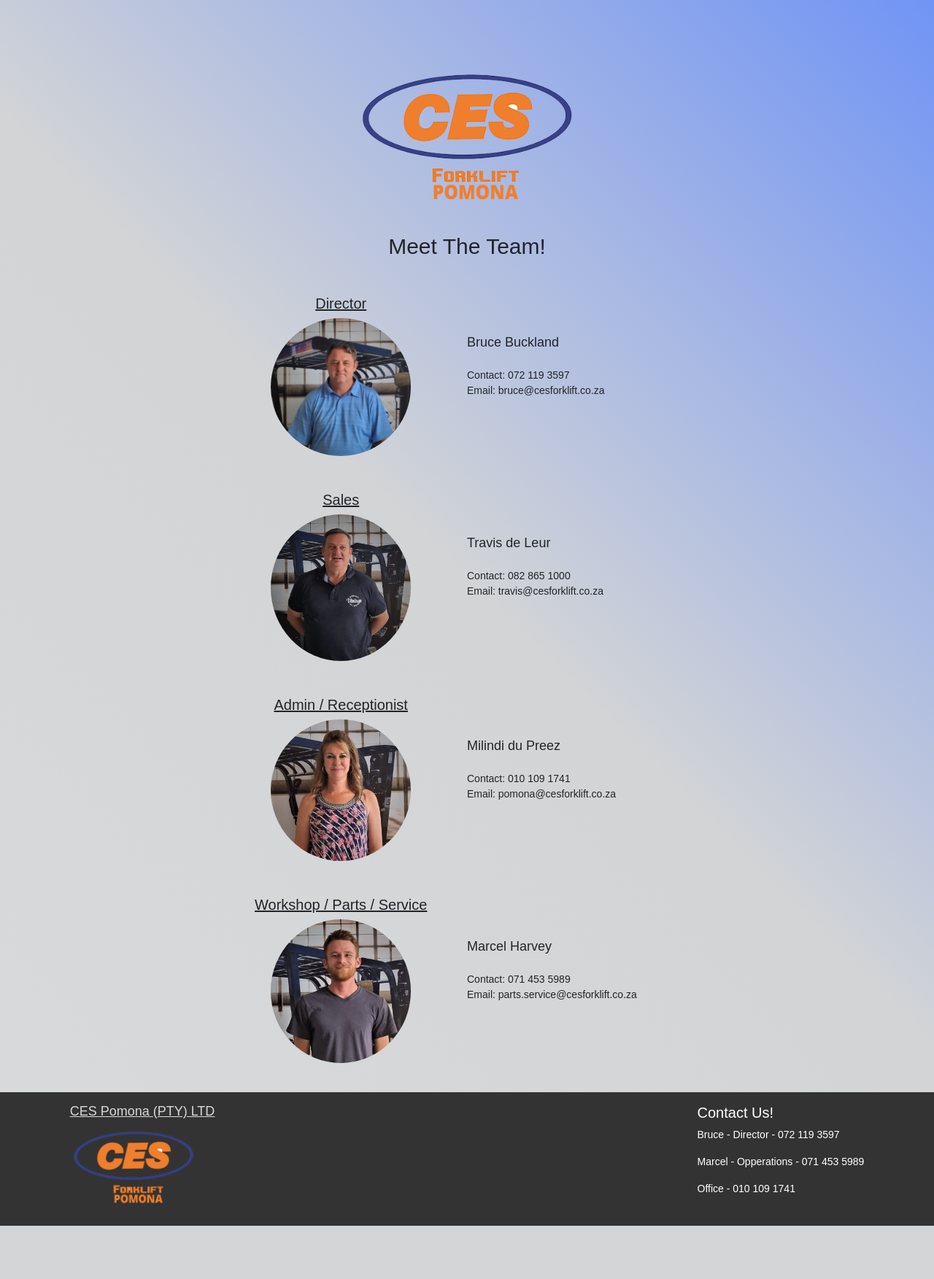
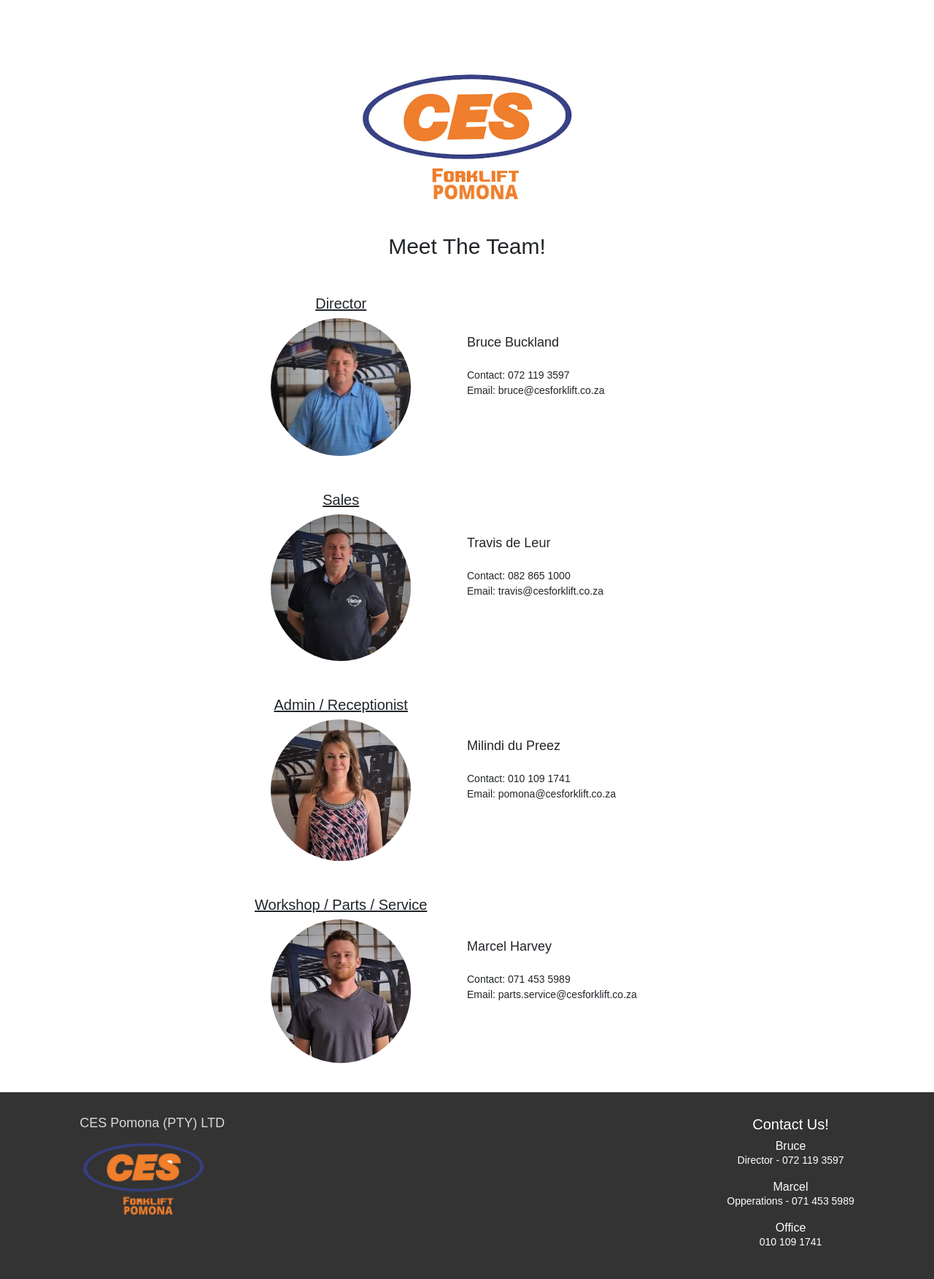
Before and after one commit to Marcel-harvey/CES-Website, a Flask app: page /Team in a window 1280 px wide. Shown: the part 98-1851 px from the top of the page at 73% size. Before the commit the page ends 1778 px from the top, so only its background shows below. Run offline with Flask 2, Linux system fonts and the light colour scheme; some libraries are stand-ins or nearby versions.

Commit message:
Updated footer section

```diff
--- a/website/static/css/Styles.css
+++ b/website/static/css/Styles.css
@@ -8,7 +8,7 @@
 /* Hide all the overflow (for mobile navbar) */
 body {
     overflow-x: hidden;
-    background-image: linear-gradient(45deg, rgba(217, 218, 219, 1), rgba(210, 212, 214), rgba(106, 144, 247, 1));
+    background-color: var(--bgColor);
 }
 
 h3 {
@@ -24,7 +24,10 @@
 :root {
     --spacing: 5em;
     --spacingMail: 1em;
+    --bgColor: #e0dfde;
+    --footerColor: #333333;
 }
+
 
 
 /* Base page styling */
@@ -47,7 +50,17 @@
     color: white !important;
 }
 
+
+
 /* Footer Section */
+.footer{
+    background-color: var(--footerColor);
+    color: rgb(217, 217, 217);
+    height: 100%;
+    width: 100%;
+    padding-bottom: 3vh;
+}
+
 .footer_container {
     padding-top: var(--spacingMail);
 }
@@ -72,6 +85,7 @@
     flex-basis: 90%;
     margin: auto;
     justify-content: space-evenly;
+    padding-top: var(--spacingMail);
 }
 
 .map_container {
@@ -82,6 +96,10 @@
     color: white;
 }
 
+#footer_contact h5 {
+    text-align: center;
+}
+
 #footer_contact ul{
     list-style-type: none;
 }
@@ -90,20 +108,14 @@
     color: white;
 }
 
+#footer_contact p {
+    text-align: center;
+}
 
-
-
-
-
-
-
-
-
-
-
-
-
-
+#footer_contact h6 {
+    margin-bottom: 0;
+    text-align: center;
+}
 
 
 
@@ -114,7 +126,7 @@
 
 .background {
     background-image: linear-gradient(rgba(0,0,0,0.2), rgba(0,0,0,0)),
-    url(/static/Images/Site/Homescreen.jpg);
+    url(/static/Images/Site/Homescreen-No-logo.jpg);
     background-position: center top;
     background-repeat: no-repeat;
     background-size: cover;
@@ -319,96 +331,6 @@
 }
 
 
-/*  Footer section  */
-.footer {
-    background-color: rgb(51, 51, 51);
-    color: rgb(217, 217, 217);
-    height: 100%;
-    width: 100%;
-    padding-bottom: 3vh;
-}
-
-.footerRow {
-    display: flex;
-    margin-bottom: 1vh;
-    align-items: center;
-    justify-content: center;
-}
-
-.footerCol {
-    flex-direction: row;
-    width: 25%;
-}
-
-@media(max-width: 35em) {
-    .footerRow {
-        flex-direction: column;
-        align-items: center;
-    }
-
-    .footerLogo {
-        display: block;
-        margin: auto;
-    }
-
-    .footerContainer {
-        text-align: center;
-    }
-}
-
-.footerCol span {
-    font-size: 12px;
-    text-decoration: none;
-    font-style: italic;
-}
-
-.footerLogo {
-    width: auto;
-    height: 15vh;
-}
-
-.footer h4 {
-    text-decoration: underline;
-}
-
-.footerContainer {
-    width: 90%;
-    margin: auto;
-}
-
-.footerContainer h5 {
-    font-size: 16px;
-    font-weight: 650;
-    margin-bottom: 2vh;
-}
-
-.footerContainer li {
-    list-style: circle;
-    margin-left: 2vw;
-}
-
-.footerContainer a {
-    text-decoration: none;
-    color: rgb(217, 217, 217);
-}
-
-.footerContainer a:hover {
-    color: rgb(0, 5, 102);
-    text-decoration: underline;
-    transition: 0.2s;
-}
-
-.colContainer {
-    margin-top: 6vh;
-}
-
-.colContainer ul li {
-    list-style: none;
-}
-
-.col ul li {
-    list-style: none;
-}
 
 
 /*  Team Page   */
--- a/website/templates/base.html
+++ b/website/templates/base.html
@@ -87,15 +87,18 @@
                         <h5>Contact Us!</h5>
                         <ul>
                             <li>
-                                <p><a href="{{ url_for('views.manager') }}">Bruce - Director</a> - 072 119 3597</p>
+                                <h6>Bruce</h6>
+                                <p><a href="{{ url_for('views.manager') }}">Director</a> - 072 119 3597</p>
                             </li>
 
                             <li>
-                                <p><a href="{{ url_for('views.office') }}">Marcel - Opperations</a> - 071 453 5989</p>
+                                <h6>Marcel</h6>
+                                <p><a href="{{ url_for('views.office') }}">Opperations</a> - 071 453 5989</p>
                             </li>
 
                             <li>
-                                <p>Office - 010 109 1741</p>
+                                <h6>Office</h6>
+                                <p>010 109 1741</p>
                             </li>
                         </ul>
                     </div>
```
Also changed, not shown: website/static/Images/Site/Homescreen-No-logo.jpg (renamed from website/static/Images/Site/Homescreen-No logo.jpg).
